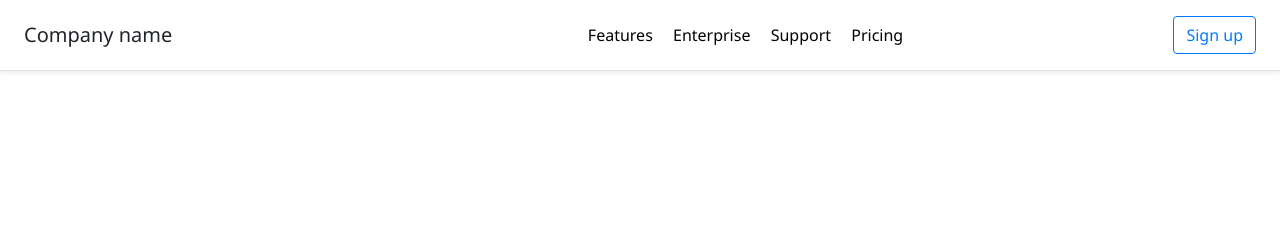
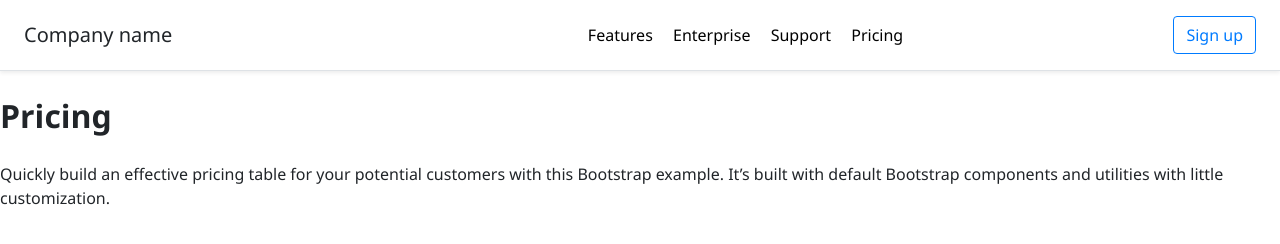
Before and after one commit to Kunduz-Imanalieva/pricing, a plain HTML site: page index.html in a window 1280 px wide. Drawn offline with Linux system fonts and the light colour scheme.

Commit message:
created a structure for the second container

```diff
--- a/index.html
+++ b/index.html
@@ -19,5 +19,11 @@
     <a class="nav-btn" href="#">Sign up</a>
 </div>
 
+
+<div class="pricing-container">
+    <h1>Pricing</h1>
+    <p>Quickly build an effective pricing table for your potential customers with this Bootstrap example. It’s built with default Bootstrap components and utilities with little customization.</p>
+</div>
+
 </body>
 </html>
```
